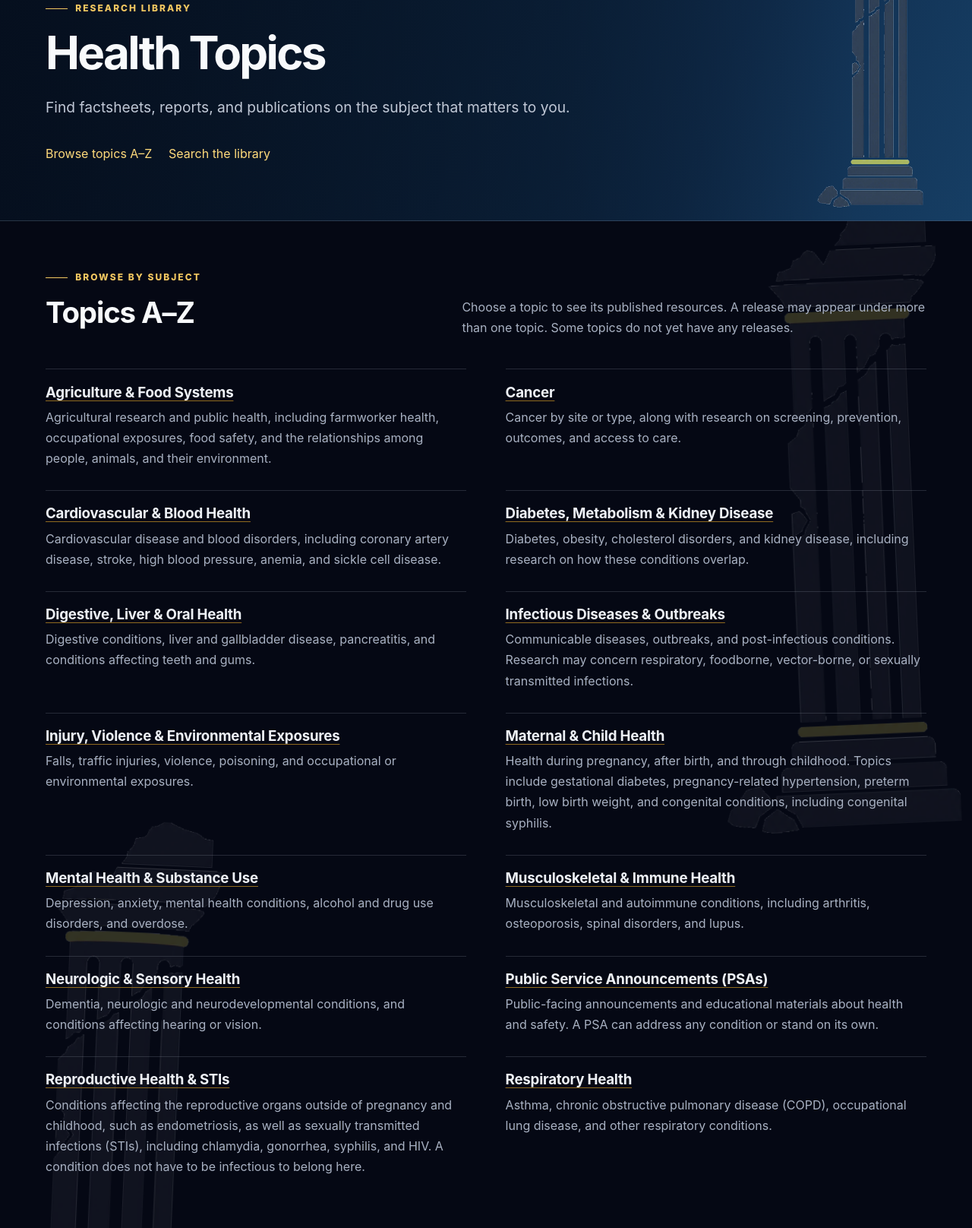
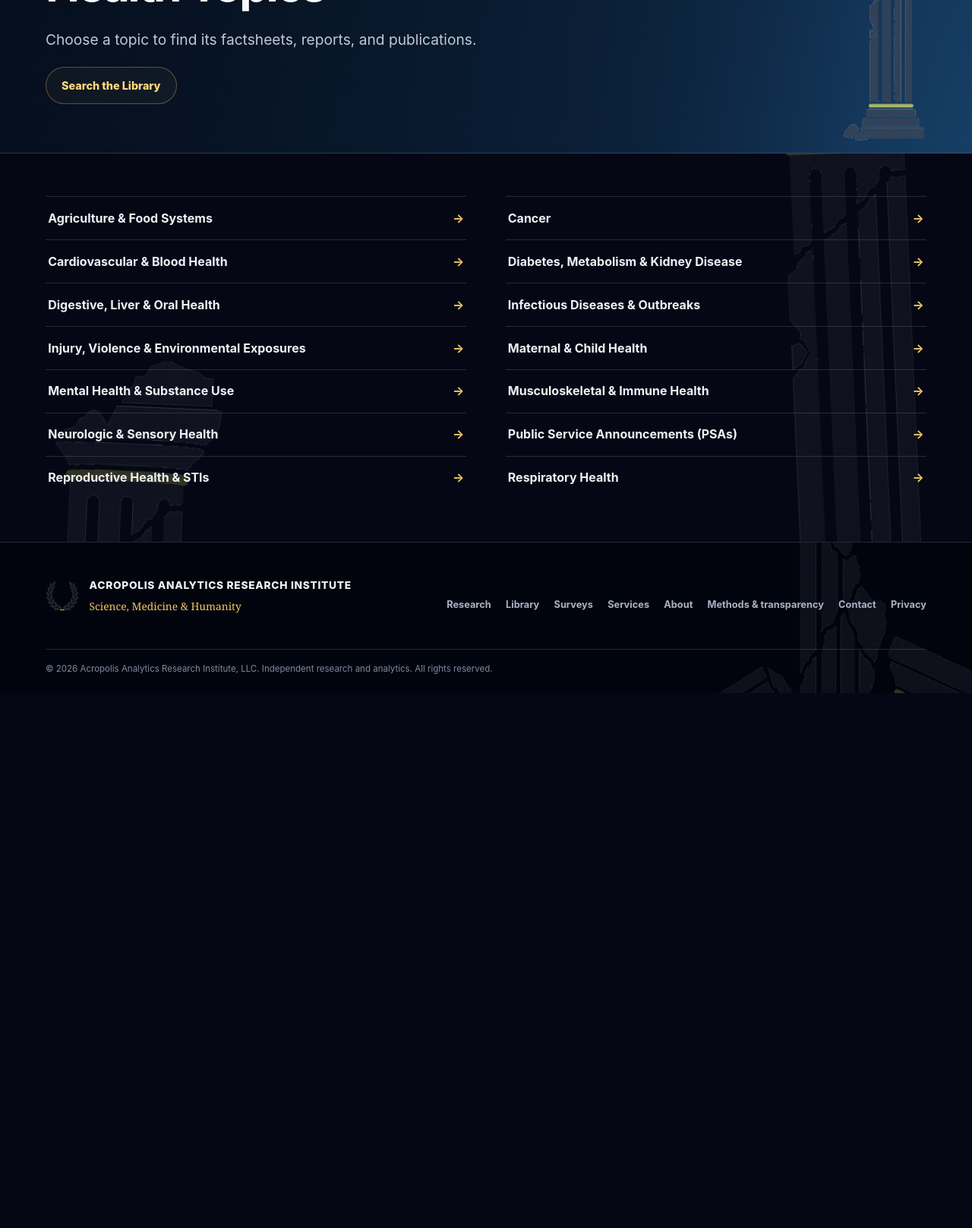
Before and after one commit to colinferrel13-cell/acropolisanalyticsri-site, a plain HTML site: page topics/index.html in a window 1280 px wide. Shown: the part 200-1816 px from the top of the page at 76% size. After the commit the page ends 1112 px from the top, so only its background shows below. Drawn offline with Linux system fonts and the light colour scheme.

Commit message:
Simplify Health Topics and link directly to library search

```diff
--- a/assets/library.js
+++ b/assets/library.js
@@ -151,7 +151,7 @@
       });
       if (kind === "all") {
         const subject = topicIds.includes(topic.value) ? api.topics[topic.value] : "";
-        document.getElementById("browse-title").textContent = subject || "Browse by topic";
+        document.getElementById("browse-title").textContent = subject || "Search the Library";
         document.title = (subject ? subject + " · " : "") + "Research Library | Acropolis Analytics Research Institute";
       }
       const found = items.filter(it => (!topic.value || api.itemTopics(it).includes(topic.value)) &&
--- a/assets/topics.css
+++ b/assets/topics.css
@@ -2,11 +2,10 @@
   display:grid; grid-template-columns:repeat(2,minmax(0,1fr)); gap:0 clamp(1.3rem,4vw,3.5rem);
   margin:0; padding:0; list-style:none;
 }
-.topic-entry { min-width:0; padding:1.2rem 0; border-top:1px solid var(--line); }
-.topic-entry h3 { margin:0; font-size:1.17rem; }
-.topic-entry h3 a { color:var(--text); text-decoration-color:var(--gold-dark); text-underline-offset:.22em; }
-.topic-entry h3 a:hover { color:var(--gold-bright); }
-.topic-entry p { max-width:65ch; color:var(--muted); margin:.55rem 0; }
+.topic-entry { min-width:0; border-top:1px solid var(--line); }
+.topic-entry a { display:flex; align-items:center; justify-content:space-between; gap:1rem; height:100%; padding:.9rem .2rem; color:var(--text); font-weight:650; text-decoration:none; }
+.topic-entry a span { color:var(--gold); }
+.topic-entry a:hover, .topic-entry a:focus-visible { color:var(--gold-bright); text-decoration:underline; text-underline-offset:.22em; }
 .topic-release-heading { margin-bottom:1.6rem; }
 .topic-release-heading h2 { margin:0; }
 .topic-next { display:flex; flex-wrap:wrap; gap:.4rem 1.5rem; border-top:1px solid var(--line); margin-top:2rem; padding-top:.85rem; }
--- a/topics/index.html
+++ b/topics/index.html
@@ -11,7 +11,7 @@
   <link rel="stylesheet" href="/style.css?v=20260731-3">
   <link rel="stylesheet" href="/assets/library.css">
   <link rel="stylesheet" href="/assets/read.css?v=1">
-  <link rel="stylesheet" href="/assets/topics.css?v=reader-1">
+  <link rel="stylesheet" href="/assets/topics.css?v=simple-directory-1">
   <meta property="og:type" content="website">
   <meta property="og:site_name" content="Acropolis Analytics Research Institute">
   <meta property="og:title" content="Health Topics | Acropolis Analytics Research Institute">
@@ -53,79 +53,31 @@
     <main id="main-content" tabindex="-1">
       <section class="page-hero page-hero--outputs reading-hero">
         <div class="container">
-          <nav class="library-breadcrumb" aria-label="Breadcrumb"><a href="/outputs.html">Research library</a><span aria-hidden="true">/</span><span aria-current="page">Health Topics</span></nav>
-          <span class="eyebrow">Research library</span>
-          <h1>Health Topics</h1>
-          <p class="lede">Find factsheets, reports, and publications on the subject that matters to you.</p>
-          <nav class="library-nav actions" aria-label="Directory sections"><a href="#health-topics">Browse topics A–Z</a><a href="/outputs.html#browse">Search the library</a></nav>
+          <h1 id="directory-title">Health Topics</h1>
+          <p class="lede">Choose a topic to find its factsheets, reports, and publications.</p>
+          <a class="button button-secondary" href="/outputs.html#browse">Search the Library</a>
         </div>
       </section>
-      <section class="section section-compact" id="health-topics" aria-labelledby="directory-title">
+      <div class="section section-compact" id="health-topics">
         <div class="container" id="conditions">
-          <div class="section-heading" id="collections">
-            <div><span class="eyebrow">Browse by subject</span><h2 id="directory-title">Topics A–Z</h2></div>
-            <p>Choose a topic to see its published resources. A release may appear under more than one topic. Some topics do not yet have any releases.</p>
-          </div>
-          <ul class="topic-directory-list">
-          <li class="topic-entry">
-            <h3><a href="/topics/agriculture/">Agriculture &amp; Food Systems</a></h3>
-            <p>Agricultural research and public health, including farmworker health, occupational exposures, food safety, and the relationships among people, animals, and their environment.</p>
-          </li>
-          <li class="topic-entry">
-            <h3><a href="/topics/cancer/">Cancer</a></h3>
-            <p>Cancer by site or type, along with research on screening, prevention, outcomes, and access to care.</p>
-          </li>
-          <li class="topic-entry">
-            <h3><a href="/topics/cardiovascular-disease/">Cardiovascular &amp; Blood Health</a></h3>
-            <p>Cardiovascular disease and blood disorders, including coronary artery disease, stroke, high blood pressure, anemia, and sickle cell disease.</p>
-          </li>
-          <li class="topic-entry">
-            <h3><a href="/topics/metabolic-health/">Diabetes, Metabolism &amp; Kidney Disease</a></h3>
-            <p>Diabetes, obesity, cholesterol disorders, and kidney disease, including research on how these conditions overlap.</p>
-          </li>
-          <li class="topic-entry">
-            <h3><a href="/topics/digestive-liver-oral/">Digestive, Liver &amp; Oral Health</a></h3>
-            <p>Digestive conditions, liver and gallbladder disease, pancreatitis, and conditions affecting teeth and gums.</p>
-          </li>
-          <li class="topic-entry">
-            <h3><a href="/topics/infectious-disease/">Infectious Diseases &amp; Outbreaks</a></h3>
-            <p>Communicable diseases, outbreaks, and post-infectious conditions. Research may concern respiratory, foodborne, vector-borne, or sexually transmitted infections.</p>
-          </li>
-          <li class="topic-entry">
-            <h3><a href="/topics/injuries-exposures/">Injury, Violence &amp; Environmental Exposures</a></h3>
-            <p>Falls, traffic injuries, violence, poisoning, and occupational or environmental exposures.</p>
-          </li>
-          <li class="topic-entry">
-            <h3><a href="/topics/reproductive-early-life/">Maternal &amp; Child Health</a></h3>
-            <p>Health during pregnancy, after birth, and through childhood. Topics include gestational diabetes, pregnancy-related hypertension, preterm birth, low birth weight, and congenital conditions, including congenital syphilis.</p>
-          </li>
-          <li class="topic-entry">
-            <h3><a href="/topics/mental-health/">Mental Health &amp; Substance Use</a></h3>
-            <p>Depression, anxiety, mental health conditions, alcohol and drug use disorders, and overdose.</p>
-          </li>
-          <li class="topic-entry">
-            <h3><a href="/topics/bones-joints-immune/">Musculoskeletal &amp; Immune Health</a></h3>
-            <p>Musculoskeletal and autoimmune conditions, including arthritis, osteoporosis, spinal disorders, and lupus.</p>
-          </li>
-          <li class="topic-entry">
-            <h3><a href="/topics/brain-nerves-senses/">Neurologic &amp; Sensory Health</a></h3>
-            <p>Dementia, neurologic and neurodevelopmental conditions, and conditions affecting hearing or vision.</p>
-          </li>
-          <li class="topic-entry">
-            <h3><a href="/topics/psa/">Public Service Announcements (PSAs)</a></h3>
-            <p>Public-facing announcements and educational materials about health and safety. A PSA can address any condition or stand on its own.</p>
-          </li>
-          <li class="topic-entry">
-            <h3><a href="/topics/reproductive-health-stis/">Reproductive Health &amp; STIs</a></h3>
-            <p>Conditions affecting the reproductive organs outside of pregnancy and childhood, such as endometriosis, as well as sexually transmitted infections (STIs), including chlamydia, gonorrhea, syphilis, and HIV. A condition does not have to be infectious to belong here.</p>
-          </li>
-          <li class="topic-entry">
-            <h3><a href="/topics/respiratory-health/">Respiratory Health</a></h3>
-            <p>Asthma, chronic obstructive pulmonary disease (COPD), occupational lung disease, and other respiratory conditions.</p>
-          </li>
+          <ul class="topic-directory-list" id="collections" aria-labelledby="directory-title">
+          <li class="topic-entry"><a href="/topics/agriculture/">Agriculture &amp; Food Systems<span aria-hidden="true">→</span></a></li>
+          <li class="topic-entry"><a href="/topics/cancer/">Cancer<span aria-hidden="true">→</span></a></li>
+          <li class="topic-entry"><a href="/topics/cardiovascular-disease/">Cardiovascular &amp; Blood Health<span aria-hidden="true">→</span></a></li>
+          <li class="topic-entry"><a href="/topics/metabolic-health/">Diabetes, Metabolism &amp; Kidney Disease<span aria-hidden="true">→</span></a></li>
+          <li class="topic-entry"><a href="/topics/digestive-liver-oral/">Digestive, Liver &amp; Oral Health<span aria-hidden="true">→</span></a></li>
+          <li class="topic-entry"><a href="/topics/infectious-disease/">Infectious Diseases &amp; Outbreaks<span aria-hidden="true">→</span></a></li>
+          <li class="topic-entry"><a href="/topics/injuries-exposures/">Injury, Violence &amp; Environmental Exposures<span aria-hidden="true">→</span></a></li>
+          <li class="topic-entry"><a href="/topics/reproductive-early-life/">Maternal &amp; Child Health<span aria-hidden="true">→</span></a></li>
+          <li class="topic-entry"><a href="/topics/mental-health/">Mental Health &amp; Substance Use<span aria-hidden="true">→</span></a></li>
+          <li class="topic-entry"><a href="/topics/bones-joints-immune/">Musculoskeletal &amp; Immune Health<span aria-hidden="true">→</span></a></li>
+          <li class="topic-entry"><a href="/topics/brain-nerves-senses/">Neurologic &amp; Sensory Health<span aria-hidden="true">→</span></a></li>
+          <li class="topic-entry"><a href="/topics/psa/">Public Service Announcements (PSAs)<span aria-hidden="true">→</span></a></li>
+          <li class="topic-entry"><a href="/topics/reproductive-health-stis/">Reproductive Health &amp; STIs<span aria-hidden="true">→</span></a></li>
+          <li class="topic-entry"><a href="/topics/respiratory-health/">Respiratory Health<span aria-hidden="true">→</span></a></li>
           </ul>
         </div>
-      </section>
+      </div>
     </main>
     <footer class="site-footer">
       <div class="container footer-main">
```
Also changed, not shown: outputs.html (+4 -4 lines), 2 other files.
